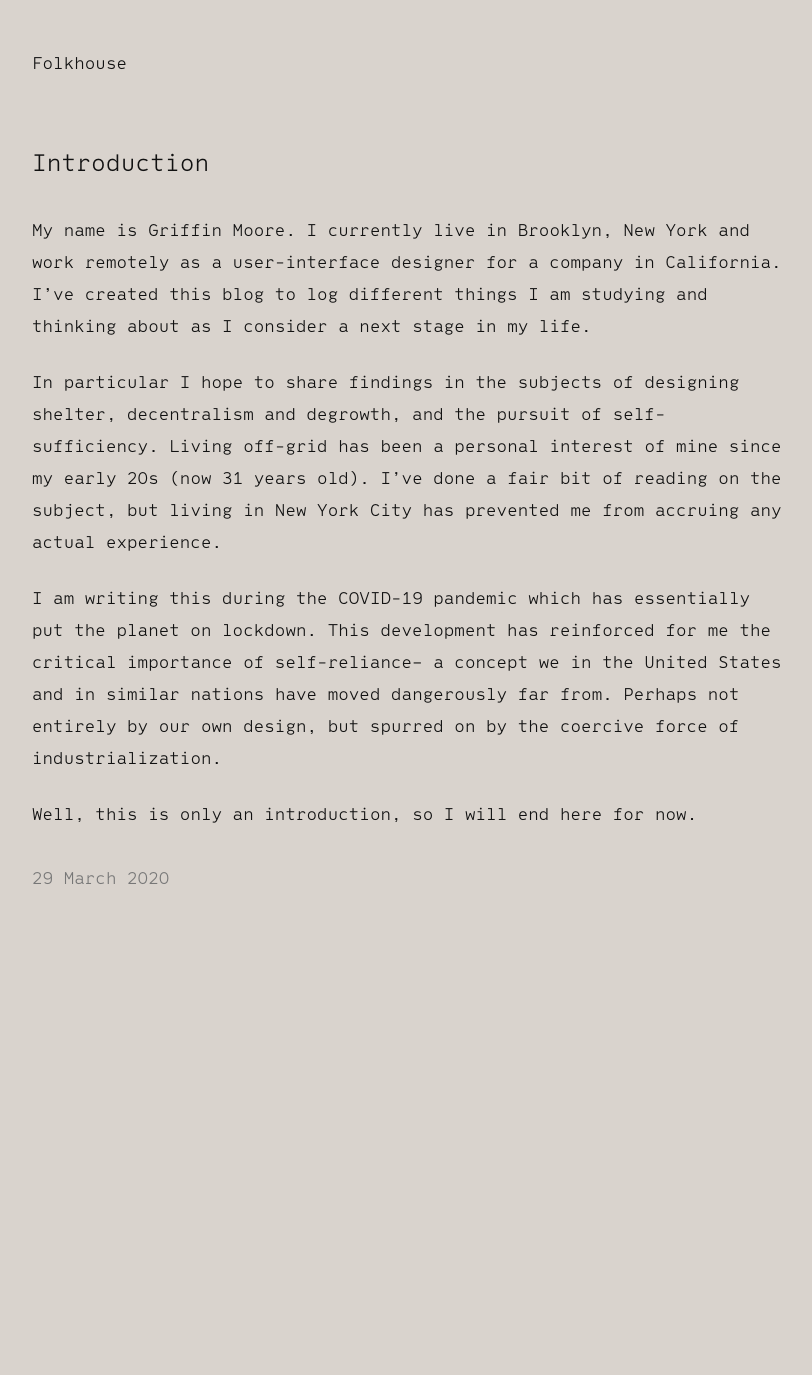
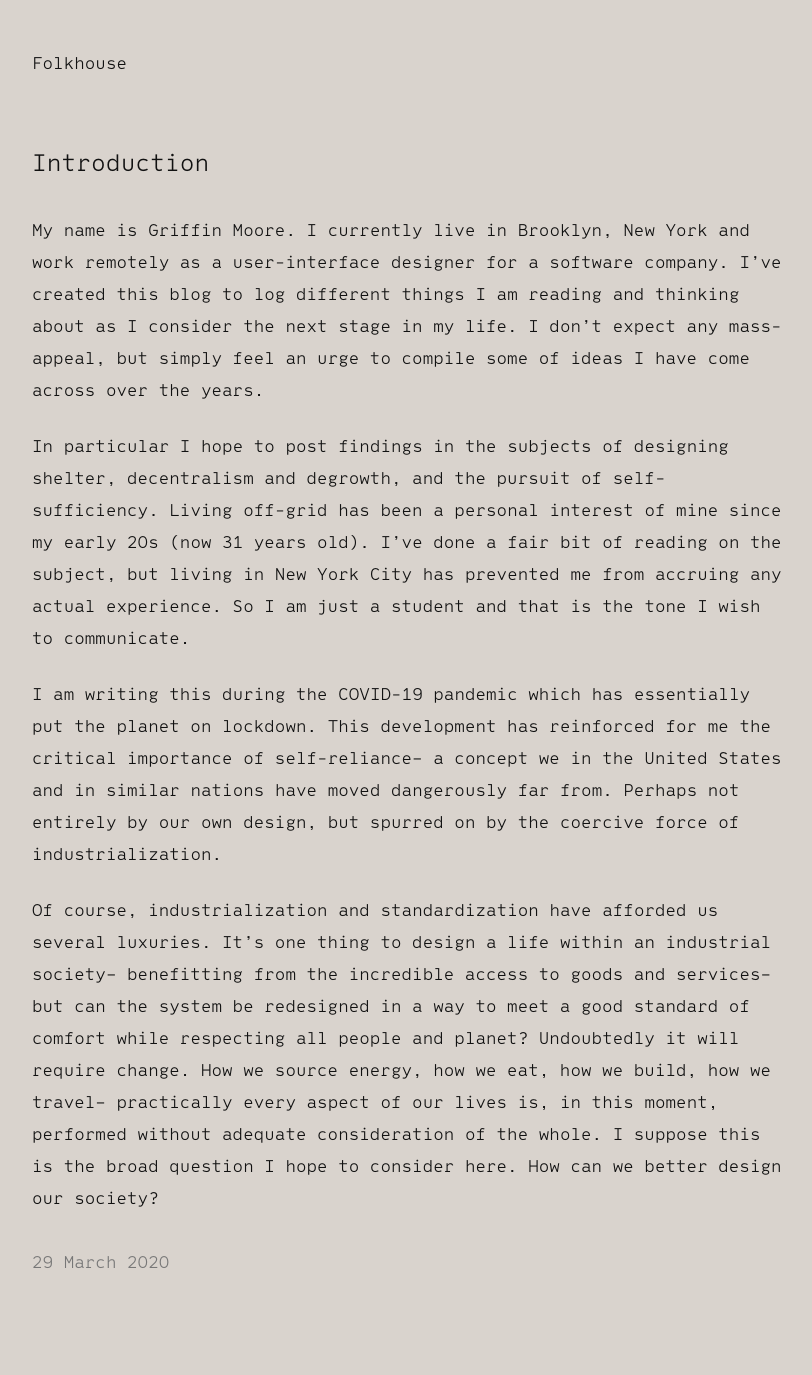
Before and after one commit to griffinmoore/griffinmoore.github.io, a Jekyll site: the page built from _posts/2020-03-29-introduction.md, in a window 1280 px wide. Shown: the whole page, without its empty margins (232-1044 px from the left). Built offline with Jekyll 4.4.1, drawn with Linux system fonts in a browser that asks for light colours; before the commit the page ends 991 px from its top, so only the background shows below that.

Commit message:
Post update

```diff
--- a/_posts/2020-03-29-introduction.md
+++ b/_posts/2020-03-29-introduction.md
@@ -3,10 +3,10 @@ layout: post
 title: Introduction
 ---
 
-My name is Griffin Moore. I currently live in Brooklyn, New York and work remotely as a user-interface designer for a company in California. I've created this blog to log different things I am studying and thinking about as I consider a next stage in my life.
+My name is Griffin Moore. I currently live in Brooklyn, New York and work remotely as a user-interface designer for a software company. I've created this blog to log different things I am reading and thinking about as I consider the next stage in my life. I don't expect any mass-appeal, but simply feel an urge to compile some of ideas I have come across over the years.
 
-In particular I hope to share findings in the subjects of designing shelter, decentralism and degrowth, and the pursuit of self-sufficiency. Living off-grid has been a personal interest of mine since my early 20s (now 31 years old). I've done a fair bit of reading on the subject, but living in New York City has prevented me from accruing any actual experience.
+In particular I hope to post findings in the subjects of designing shelter, decentralism and degrowth, and the pursuit of self-sufficiency. Living off-grid has been a personal interest of mine since my early 20s (now 31 years old). I've done a fair bit of reading on the subject, but living in New York City has prevented me from accruing any actual experience. So I am just a student and that is the tone I wish to communicate.
 
 I am writing this during the COVID-19 pandemic which has essentially put the planet on lockdown. This development has reinforced for me the critical importance of self-reliance– a concept we in the United States and in similar nations have moved dangerously far from. Perhaps not entirely by our own design, but spurred on by the coercive force of industrialization.
 
-Well, this is only an introduction, so I will end here for now.
+Of course, industrialization and standardization have afforded us several luxuries. It's one thing to design a life within an industrial society– benefitting from the incredible access to goods and services– but can the system be redesigned in a way to meet a good standard of comfort while respecting all people and planet? Undoubtedly it will require change. How we source energy, how we eat, how we build, how we travel– practically every aspect of our lives is, in this moment, performed without adequate consideration of the whole. I suppose this is the broad question I hope to consider here. How can we better design our society?
```
Also changed, not shown: 4 other files.
